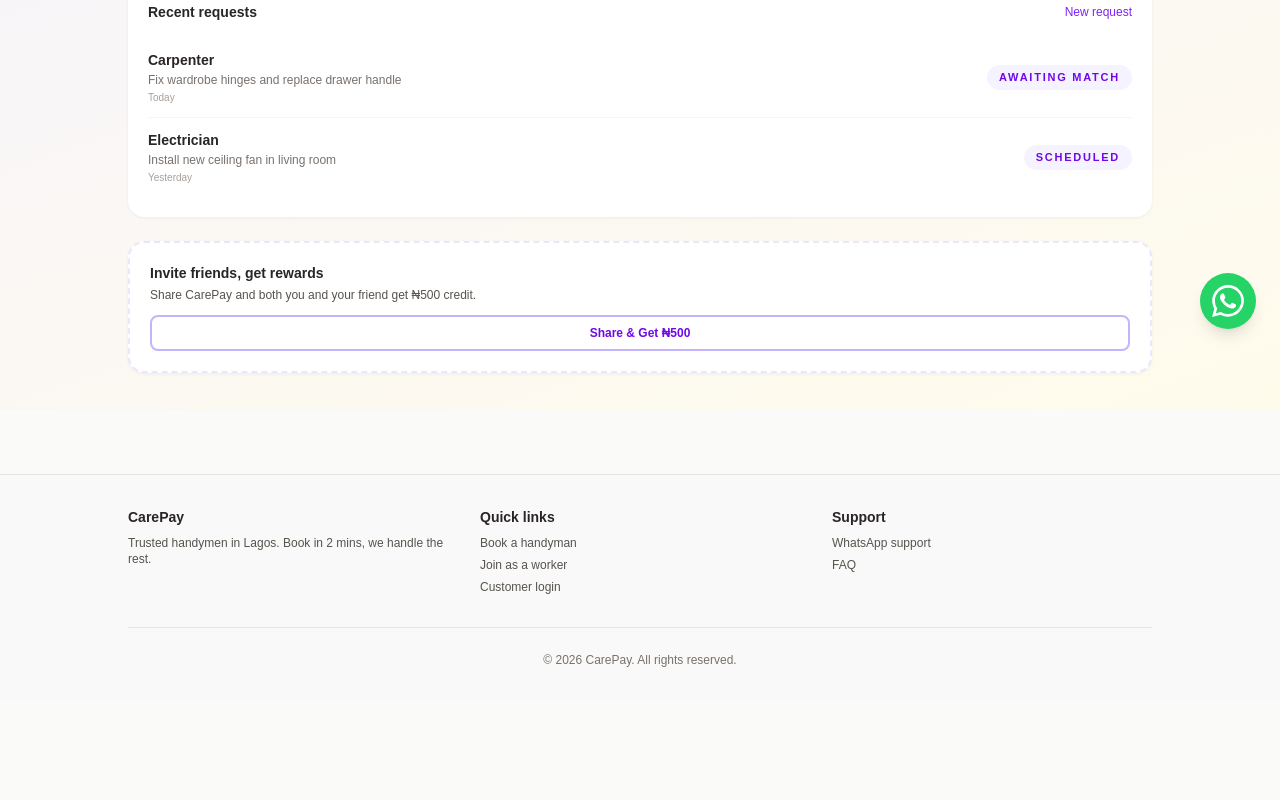
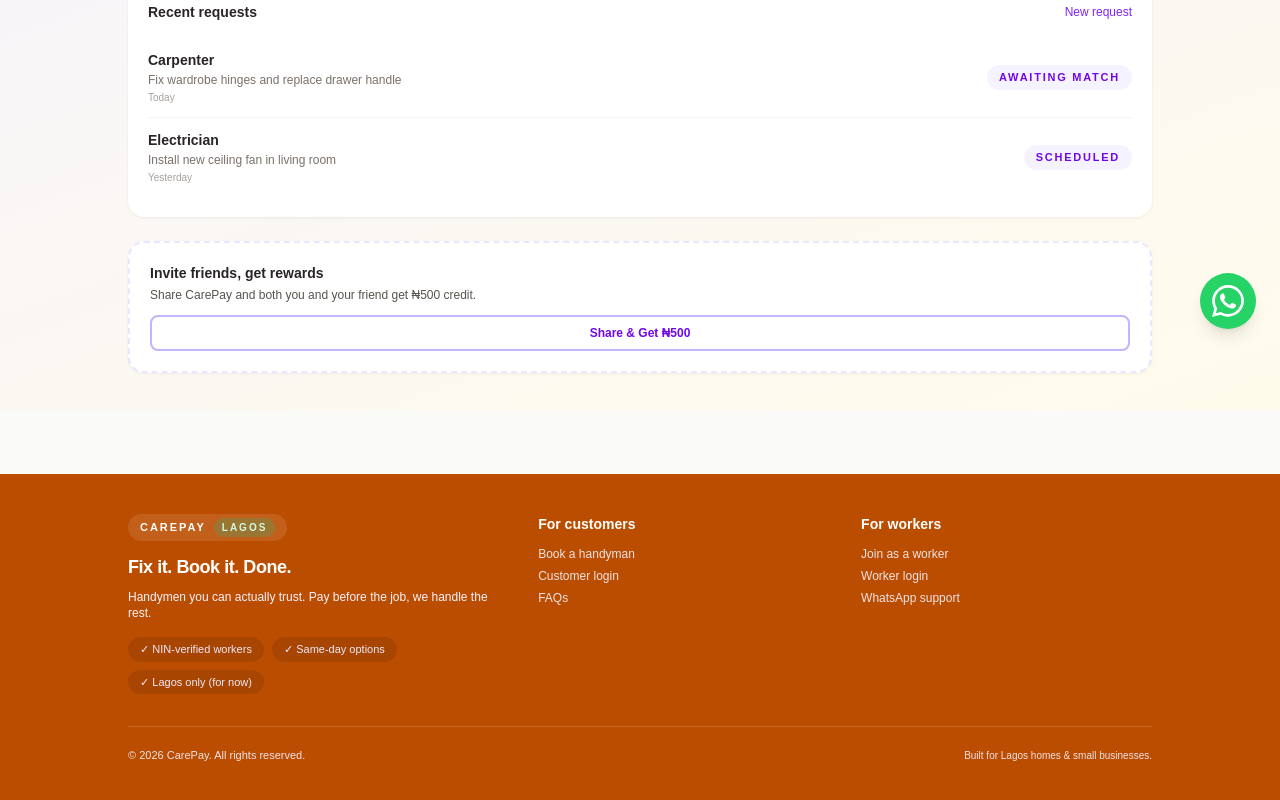
Before and after one commit to DevzekiFaith/carepay, a Next.js app: page /customer/dashboard in a window 1280 px wide. Shown: the part 447-1247 px from the top of the page. Before the commit the page ends 1147 px from the top, so only its background shows below. Built offline with nearby package versions, Linux system fonts and the light colour scheme.

Commit message:
changed-footer

```diff
--- a/app/components/Footer.tsx
+++ b/app/components/Footer.tsx
@@ -2,58 +2,97 @@
 
 export default function Footer() {
   return (
-    <footer className="mt-16 border-t border-stone-200 bg-stone-50/50 px-4 py-8 sm:px-6 lg:px-8">
+    <footer className="mt-16 bg-amber-700 px-4 py-10 text-white sm:px-6 lg:px-8">
       <div className="mx-auto max-w-5xl">
-        <div className="grid gap-8 sm:grid-cols-3">
+        <div className="grid gap-8 sm:grid-cols-[1.3fr_1fr_1fr] items-start">
           <div>
-            <h3 className="text-sm font-semibold text-stone-800">CarePay</h3>
-            <p className="mt-2 text-xs text-stone-600">
-              Trusted handymen in Lagos. Book in 2 mins, we handle the rest.
+            <p className="inline-flex items-center gap-2 rounded-full bg-white/10 px-3 py-1 text-[11px] font-semibold uppercase tracking-[0.18em]">
+              CarePay
+              <span className="rounded-full bg-emerald-400/20 px-2 py-0.5 text-[10px] font-semibold text-emerald-100">
+                Lagos
+              </span>
             </p>
+            <h3 className="mt-3 text-lg font-semibold tracking-tight">
+              Fix it. Book it. Done.
+            </h3>
+            <p className="mt-2 text-xs text-violet-50">
+              Handymen you can actually trust. Pay before the job, we handle the rest.
+            </p>
+            <div className="mt-4 flex flex-wrap gap-2 text-[11px] text-violet-100">
+              <span className="rounded-full bg-black/10 px-3 py-1">✓ NIN-verified workers</span>
+              <span className="rounded-full bg-black/10 px-3 py-1">✓ Same-day options</span>
+              <span className="rounded-full bg-black/10 px-3 py-1">✓ Lagos only (for now)</span>
+            </div>
           </div>
+
           <div>
-            <h3 className="text-sm font-semibold text-stone-800">Quick links</h3>
-            <ul className="mt-2 space-y-1.5 text-xs text-stone-600">
+            <h3 className="text-sm font-semibold">For customers</h3>
+            <ul className="mt-3 space-y-1.5 text-xs text-violet-50/90">
               <li>
-                <Link href="/request" className="hover:text-stone-900 hover:underline">
+                <Link
+                  href="/request"
+                  className="hover:text-white hover:underline"
+                >
                   Book a handyman
                 </Link>
               </li>
               <li>
-                <Link href="/auth/worker/register" className="hover:text-stone-900 hover:underline">
+                <Link
+                  href="/auth/customer/login"
+                  className="hover:text-white hover:underline"
+                >
+                  Customer login
+                </Link>
+              </li>
+              <li>
+                <Link
+                  href="/#faq"
+                  className="hover:text-white hover:underline"
+                >
+                  FAQs
+                </Link>
+              </li>
+            </ul>
+          </div>
+
+          <div>
+            <h3 className="text-sm font-semibold">For workers</h3>
+            <ul className="mt-3 space-y-1.5 text-xs text-violet-50/90">
+              <li>
+                <Link
+                  href="/auth/worker/register"
+                  className="hover:text-white hover:underline"
+                >
                   Join as a worker
                 </Link>
               </li>
               <li>
-                <Link href="/auth/customer/login" className="hover:text-stone-900 hover:underline">
-                  Customer login
+                <Link
+                  href="/auth/worker/login"
+                  className="hover:text-white hover:underline"
+                >
+                  Worker login
                 </Link>
               </li>
-            </ul>
-          </div>
-          <div>
-            <h3 className="text-sm font-semibold text-stone-800">Support</h3>
-            <ul className="mt-2 space-y-1.5 text-xs text-stone-600">
               <li>
                 <a
                   href="https://wa.me/2348123456789"
                   target="_blank"
                   rel="noopener noreferrer"
-                  className="hover:text-stone-900 hover:underline"
+                  className="hover:text-white hover:underline"
                 >
                   WhatsApp support
                 </a>
               </li>
-              <li>
-                <Link href="/#faq" className="hover:text-stone-900 hover:underline">
-                  FAQ
-                </Link>
-              </li>
             </ul>
           </div>
         </div>
-        <div className="mt-8 border-t border-stone-200 pt-6 text-center text-xs text-stone-500">
+
+        <div className="mt-8 flex flex-col items-center justify-between gap-3 border-t border-white/15 pt-5 text-[11px] text-violet-50/90 sm:flex-row">
           <p>&copy; {new Date().getFullYear()} CarePay. All rights reserved.</p>
+          <p className="text-[10px]">
+            Built for Lagos homes &amp; small businesses.
+          </p>
         </div>
       </div>
     </footer>
--- a/app/customer/dashboard/page.tsx
+++ b/app/customer/dashboard/page.tsx
@@ -1,4 +1,4 @@
- "use client";
+"use client";
 
 import Link from "next/link";
 
```
